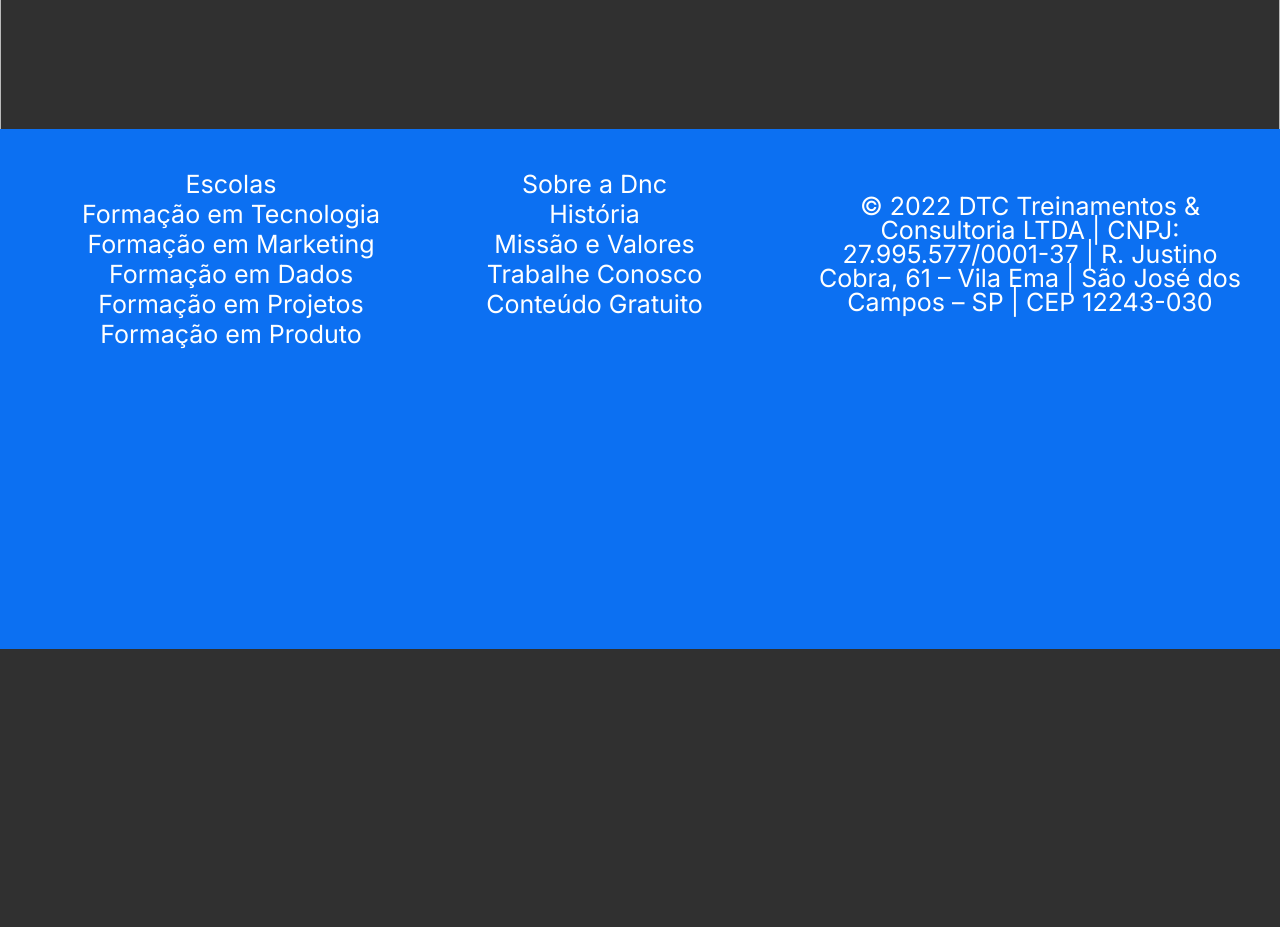
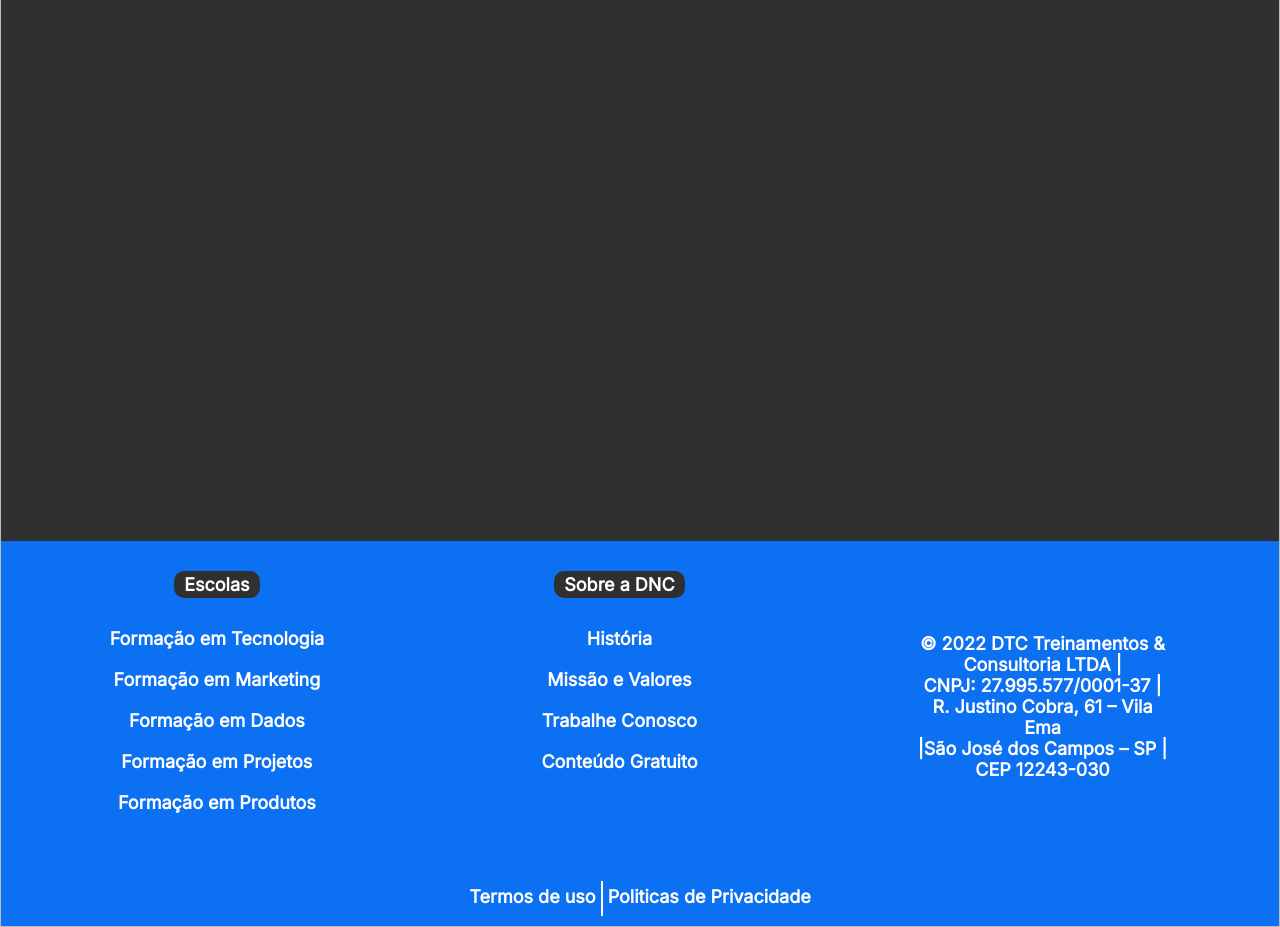
Before and after one commit to brenermota13/bootcamp-dnc, a plain HTML site: page index.html in a window 1280 px wide. Shown: the part 1660-2587 px from the top of the page. Before the commit the page ends 2309 px from the top, so only its background shows below. Drawn offline with Linux system fonts and the light colour scheme.

Commit message:
criação e estilização do rodape

```diff
--- a/index.html
+++ b/index.html
@@ -74,40 +74,67 @@
     </section>
 
 
-    <footer id="rodape">
-        <div id="escolas">
-            <h1> Escolas <br>
+    <footer>
+        <div class="linha1">
+          <nav>
+            <h5>Escolas</h5>
+            <ul>
+                <li>
+                    <a href="">Formação em Tecnologia</a>
+                </li>
+                <li>
+                    <a href="">Formação em Marketing</a>
+                </li>
+                <li>
+                    <a href="">Formação em Dados</a>
+                </li>
+                <li>
+                    <a href="">Formação em Projetos</a>
+                </li>
+                <li>
+                    <a href="">Formação em Produtos</a>
+                </li>
+            </ul>
+          </nav>
 
-                Formação em Tecnologia<br>
-                Formação em Marketing <br>
-                Formação em Dados <br>
-                Formação em Projetos <br>
-                Formação em Produto <br>
-            </h1>
+          <nav>
+            <h5>Sobre a DNC</h5>
+            <ul>
+                <li>
+                    <a href="">História</a>
+                </li>
+                <li>
+                    <a href="">Missão e Valores</a>
+                </li>
+                <li>
+                    <a href="">Trabalhe Conosco</a>
+                </li>
+                <li>
+                    <a href="">Conteúdo Gratuito</a>
+                </li>
+            </ul>
+          </nav>
+
+          <div class="endereço">
+            © 2022 DTC Treinamentos & Consultoria LTDA |<br>
+             CNPJ: 27.995.577/0001-37 |<br>
+              R. Justino Cobra, 61 – Vila Ema<br>
+              |São José dos Campos – SP |<br>
+               CEP 12243-030
+         </div>
+
         </div>
 
-        <div id="sobre">
-            <h1>Sobre a Dnc<br>
 
-                 História <br>
-                 Missão e Valores <br>
-                 Trabalhe Conosco <br>
-                 Conteúdo Gratuito<br>
-            </h1>
+
+        <div class="linha2">
+          <a href="">Termos de uso</a>
+          <a href="">Politicas de Privacidade</a>
         </div>
 
-        <div id="letrinhas">
-            <p> © 2022 DTC Treinamentos & Consultoria LTDA |
-                  CNPJ: 27.995.577/0001-37 |
-                  R. Justino Cobra, 61 – Vila Ema |
-                  São José dos Campos – SP |
-                  CEP 12243-030
-            </p>
-        </div>
+
     </footer>
-    <div id="termos">
-        <p>Termos de Uso | Política de Privacidade</p>
-    </div>
+
 
 
 
--- a/style.css
+++ b/style.css
@@ -196,71 +196,97 @@ input[type="submit"]{
 }
 /*estilisação do rodapé*/
 
-#rodape{
-position: absolute;
-width: 1440px;
-height: 520px;
-left: 0px;
-top: 1789px;
+footer{
+width: 100%;
 background: #0C70F2;
-display:flex;
 }
-#escolas h1{
-width: 302px;
-height: 330px;
-left: 72px;
-top: 1845px;
-font-family: 'Inter';
-font-style: normal;
-font-weight: 300;
-font-size: 25px;
-line-height: 30px;
-text-align: center;
-color: #FFFFFF;
-font-size: 25px;
-margin: 40px 20px 50px 80px;
+footer .linha1{
+    display: flex;
+    justify-content:space-around;
+    align-items: center;
 }
-#sobre h1{
-width: 225px;
-height: 270px;
-left: 483px;
-top: 1845px;
-font-family: 'Inter';
-font-style: normal;
-font-weight: 300;
-font-size: 25px;
-line-height: 30px;
-text-align: center;
-color: #FFFFFF;
-margin: 40px 20px 50px 80px;
+footer ul{
+    list-style: none;
+    margin:0px;
+    padding: 0px;
 }
-#letrinhas{
-width: 446px;
-height: 96px;
-left: 913px;
-top: 1962px;
-font-family: 'Inter';
-font-style: normal;
-font-weight: 300;
-font-size: 25px;
-line-height: 24px;
-text-align: center;
-color: #FFFFFF;
-margin: 40px 20px 50px 80px;
+footer nav{
+    display:flex;
+    flex-direction: column;
+    align-items: center;
+    height: 330px;
 }
-#termos{
-text-align: center;
-width: 477px;
-height: 30px;
-left: 444px;
-top: 2247px;
+footer h5{
+    text-align: center;
+    color: white;
+    font-weight: 800;
+    font-size: 18px;
+    font-family: var(--font-padrao);
+    background: #303030;
+    border-radius: 10px;
+    padding: 3px 10px 3px 10px;
+    margin-bottom: 10px;
+}
+footer ul li{
+    text-align: center;
+    color: white;
+    font-weight: 600;
+    font-size: 18px;
+    font-family: var(--font-padrao);
+    margin: 20px 0px 20px 0px;
+}
+footer ul li a{
+    color: white;
+    text-decoration: none;
+}
+footer ul li a:hover{
+    color:var(--cinza-hover)
+}
+footer .endereço{
+    font-weight: 600;
+    font-size: 18px;
+    font-family: var(--font-padrao);
+    color: #FFFFFF;
+    text-align: center;
+    width: 20%;
+}
+footer .linha2{
+    display: flex;
+    justify-content: center;
+    text-decoration: none;
+    margin:0;
+    padding: 10px;
+    height: 35px;
+}
+footer .linha2 a{
+    font-family: var(--font-padrao);
+    font-size: 18px;
+    font-weight: 600;
+    color: white;
+    text-decoration: none;
+    padding: 5px;
+}
+footer .linha2 a:first-child{
+    border-right: 2px solid white;
+}
+footer .linha2 a:hover{
+    color: var(--cinza-hover);
+}
 
-font-family: 'Inter';
-font-style: normal;
-font-weight: 300;
-font-size: 25px;
-line-height: 30px;
-text-align: center;
+@media only screen and ( max-width:600px){
+    #pricipal{
+        flex-direction:column;
+        height: auto;
+    }
+    #menu{
+        flex-direction: column;
+        width: 100%;
+        margin: 0px;
+    }
+    #menu a{
+        display: flex;
+        height: 50px;
+        align-items: center;
 
-color: #FFFFFF;
+    }
 }
```
